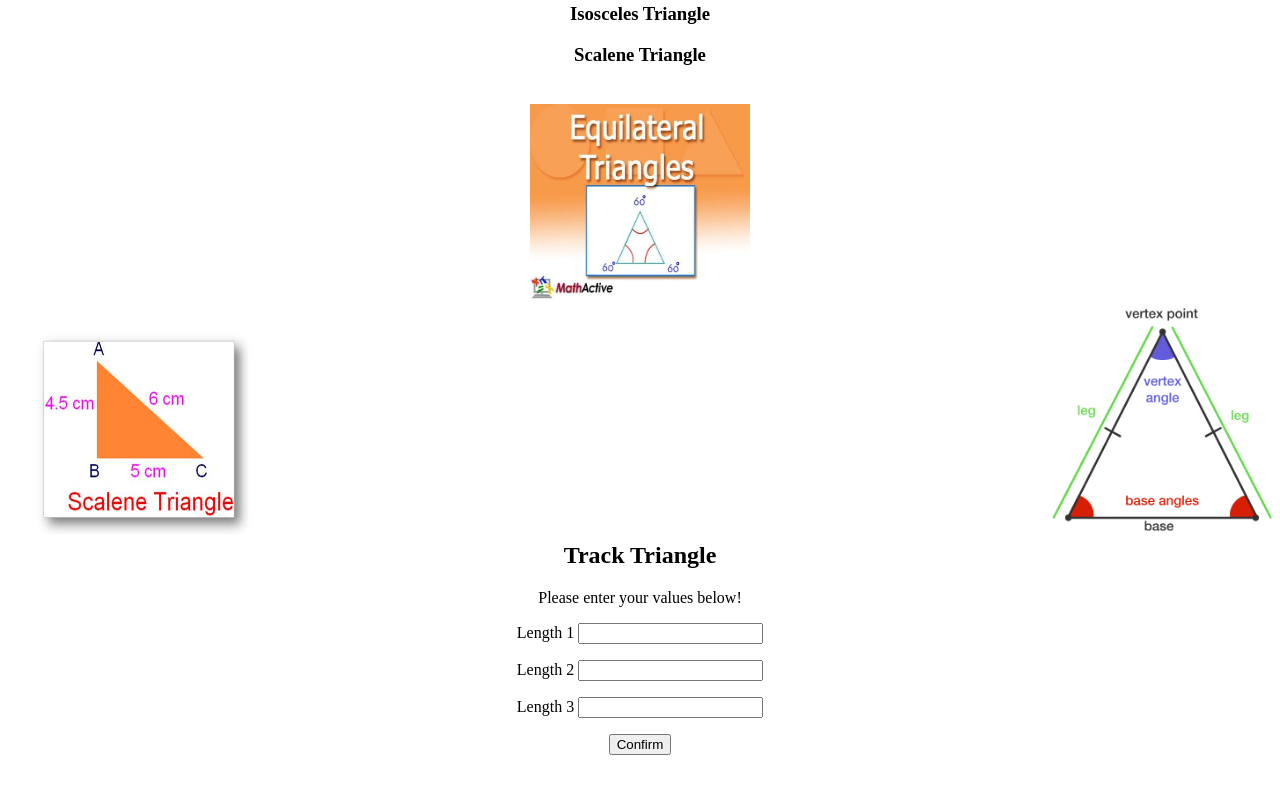
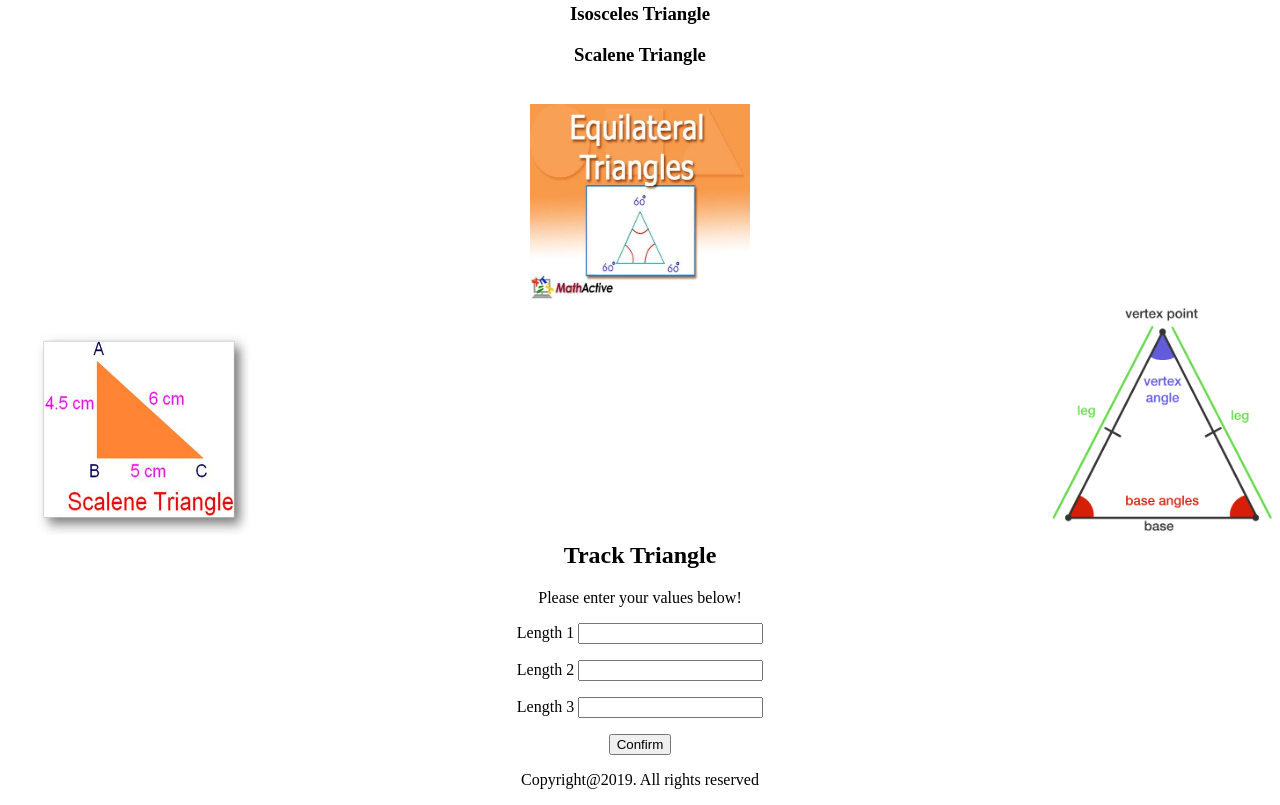
Before and after one commit to wilsenock220/Triangle-tracker, a plain HTML site: page index.html in a window 1280 px wide. Shown: the part 658-1463 px from the top of the page. Before the commit the page ends 1429 px from the top, so only its background shows below. Drawn offline with Linux system fonts and the light colour scheme.

Commit message:
add last paragraph

```diff
--- a/index.html
+++ b/index.html
@@ -66,6 +66,6 @@
         </form>
 
       </div>
-       <!-- <p>Copyright@2019. All rights reserved</p> -->
+       <p>Copyright@2019. All rights reserved</p>
   </body>
 </html>
```
